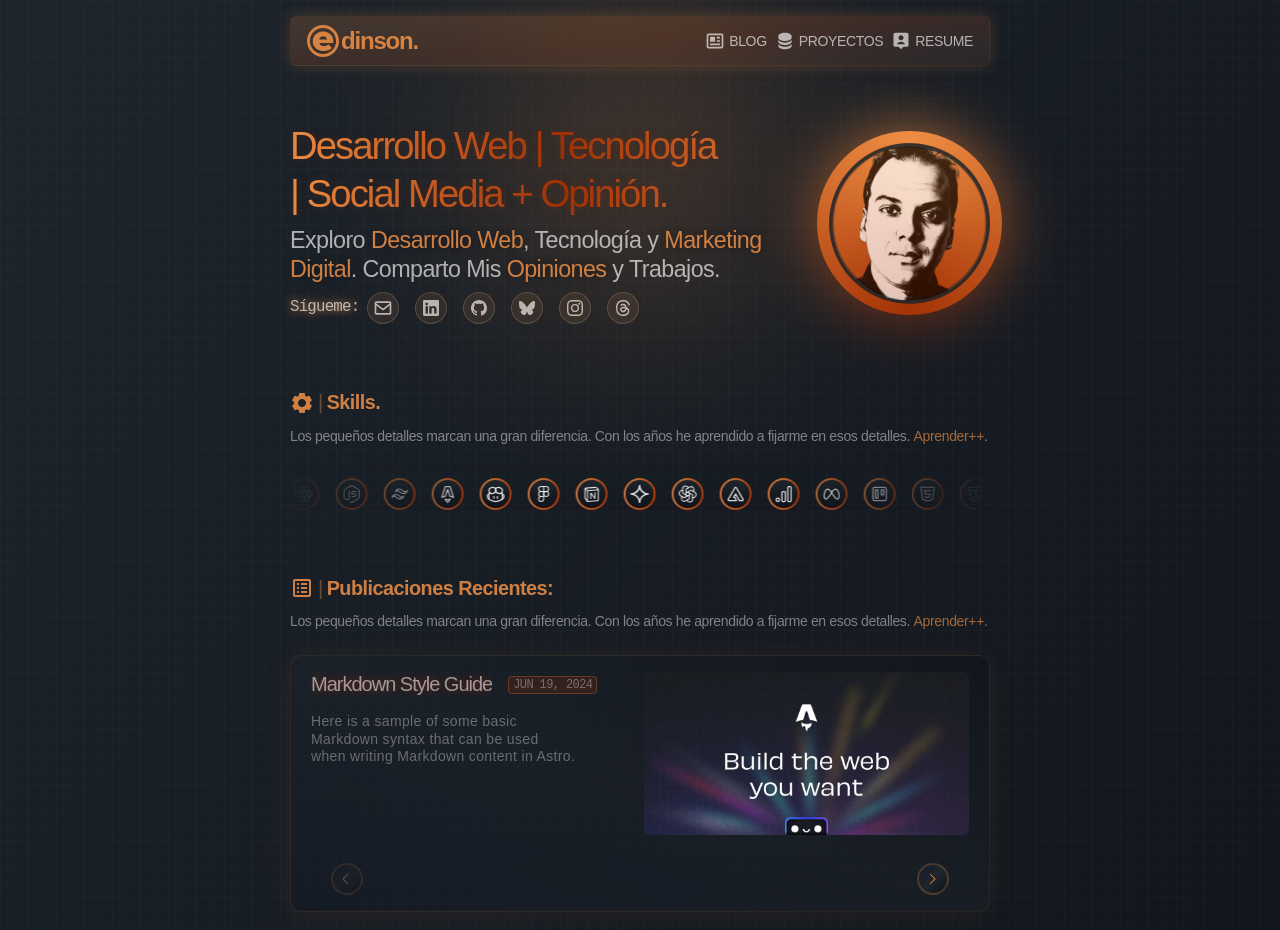
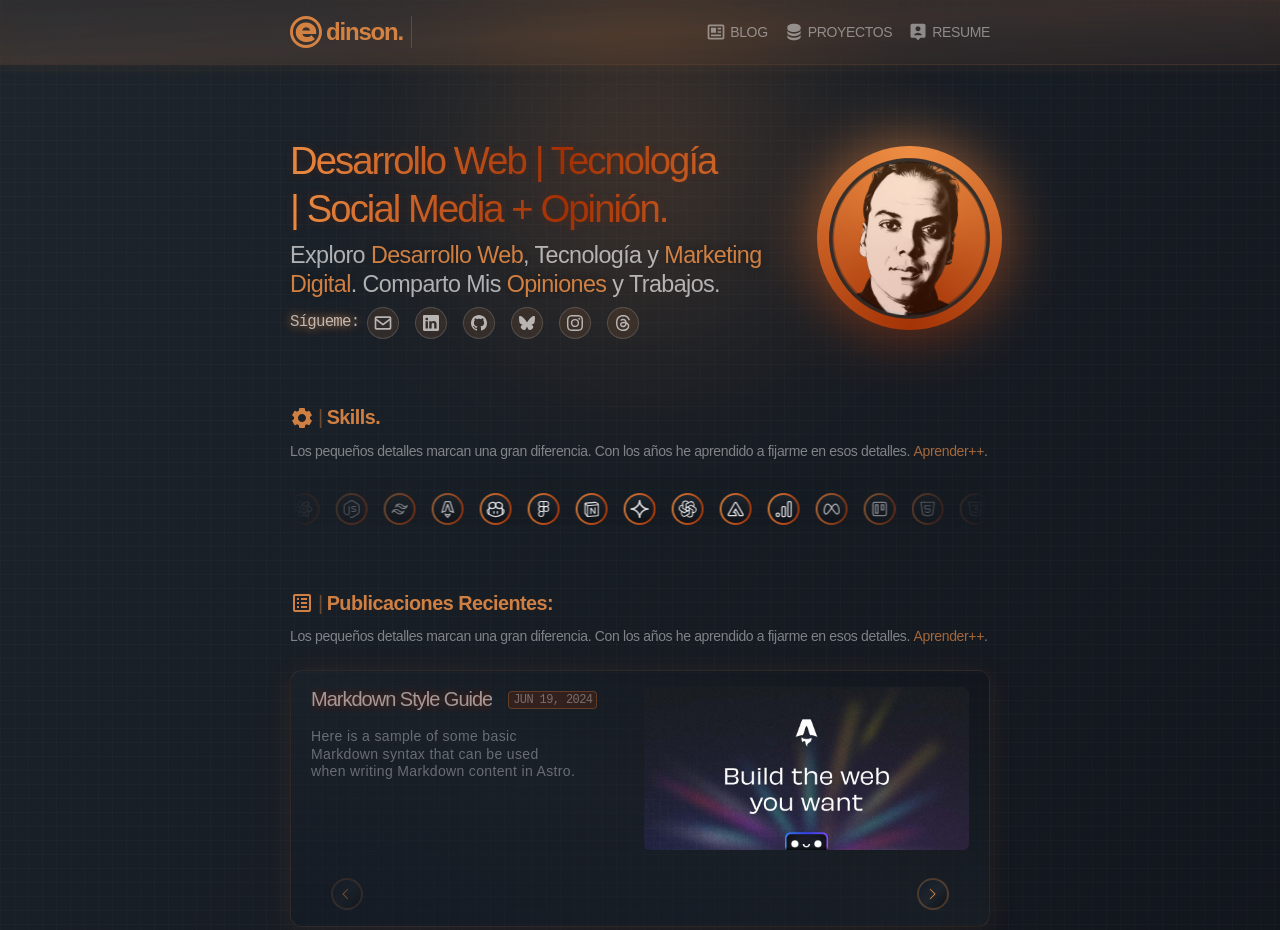
Before and after one commit to Edirju/opinion, an Astro site: page / in a window 1280 px wide. Shown: the top 930 px of the page. Built offline with nearby package versions, Linux system fonts and the light colour scheme; Astro itself is replaced by a stand-in of ours.

Commit message:
update css visual global + add tsconfig

```diff
--- a/src/components/Header.astro
+++ b/src/components/Header.astro
@@ -1,24 +1,26 @@
 ---
 import HeaderLink from "./HeaderLink.astro";
 import Logo from "../icons/Logo.astro";
-import { SITE_TITLE } from "../consts";
 ---
 
 <header
-  class="font-[family-name:var(--body)] text-[rgb(var(--light),0.65)] sticky top-4 z-20 bg-[rgb(var(--primary),0.10)] backdrop-blur-md backdrop-saturate-150 shadow-[0_0_15px_rgb(var(--primary),0.20)] border border-[rgb(var(--primary),0.05)] rounded-md max-w-[700px] px-4 py-2 flex flex-row flex-wrap items-center justify-between md:mx-auto mx-4 mb-[38px] md:mb-[72px] bg-linear-to-br from-[rgb(var(--primary),0.10)] via-[rgb(var(--accent),0.10)] to-[rgb(var(--secondary),0.10)]"
+  class="font-[family-name:var(--body)] text-[rgb(var(--light),0.45)] sticky top-0 z-20 bg-[rgb(var(--primary),0.1)] backdrop-blur-md backdrop-saturate-150 shadow-[0_0_15px_rgb(var(--primary),0.1)] w-full bg-linear-to-br from-[rgb(var(--dark),0.20)] via-[rgb(var(--primary),0.05)] to-[rgb(var(--black),0.20)] border-b border-[rgb(var(--primary),0.05)] mb-[36px] md:mb-[72px]"
+>
+  <section
+    class="max-w-[700px] p-4 md:px-0 flex flex-row flex-wrap items-center justify-between md:mx-auto"
   >
     <a
       href="/"
-    class="logo flex items-center transition-all duration-300 ease-in-out text-[rgb(var(--primary),0.85)] hover:text-[rgb(var(--light),0.85)] hover:text-shadow-[0_0_8px_rgb(var(--primary),0.85)]"
+      class="logo flex items-center transition-all duration-300 ease-in-out text-[rgb(var(--primary),0.85)] hover:text-[rgb(var(--light),0.85)] hover:text-shadow-[0_0_8px_rgb(var(--primary),0.85)] md:pr-2 md:border-r md:border-[rgb(var(--primary),0.25)]"
     >
       <figure
         class="hover:shadow-[0_0_8px_rgb(var(--primary),0.25)] rounded-full"
       >
         <Logo />
       </figure>
-    <h2 class="text-2xl font-bold tracking-tighter ml-0.5">dinson.</h2>
+      <h2 class="text-2xl font-bold tracking-tighter ml-1">dinson.</h2>
     </a>
-  <nav class="flex flex-wrap items-center justify-center gap-2">
+    <nav class="flex flex-wrap items-center justify-center md:gap-4 gap-6">
       <HeaderLink href="/blog">
         <svg
           xmlns="http://www.w3.org/2000/svg"
@@ -29,10 +31,12 @@ import { SITE_TITLE } from "../consts";
           style="fill: currentColor;transform: ;msFilter:;"
           ><path
             d="M19.875 3H4.125C2.953 3 2 3.897 2 5v14c0 1.103.953 2 2.125 2h15.75C21.047 21 22 20.103 22 19V5c0-1.103-.953-2-2.125-2zm0 16H4.125c-.057 0-.096-.016-.113-.016-.007 0-.011.002-.012.008L3.988 5.046c.007-.01.052-.046.137-.046h15.75c.079.001.122.028.125.008l.012 13.946c-.007.01-.052.046-.137.046z"
-        ></path><path d="M6 7h6v6H6zm7 8H6v2h12v-2h-4zm1-4h4v2h-4zm0-4h4v2h-4z"
+          ></path><path
+            d="M6 7h6v6H6zm7 8H6v2h12v-2h-4zm1-4h4v2h-4zm0-4h4v2h-4z"
           ></path></svg
         >
-      <span class="text-sm font-light uppercase tracking-tight hidden md:block"
+        <span
+          class="text-sm font-light uppercase tracking-tight hidden md:block"
           >Blog</span
         >
       </HeaderLink>
@@ -50,11 +54,12 @@ import { SITE_TITLE } from "../consts";
             d="M20 10c0 2.168-3.663 4-8 4s-8-1.832-8-4v3c0 2.168 3.663 4 8 4s8-1.832 8-4v-3z"
           ></path></svg
         >
-      <span class="text-sm font-light uppercase tracking-tight hidden md:block"
+        <span
+          class="text-sm font-light uppercase tracking-tight hidden md:block"
           >Proyectos</span
         >
       </HeaderLink>
-    <HeaderLink href="/resume" target='_blank'>
+      <HeaderLink href="/resume" target="_blank">
         <svg
           xmlns="http://www.w3.org/2000/svg"
           width="24"
@@ -66,102 +71,11 @@ import { SITE_TITLE } from "../consts";
             d="M19 2H5a2 2 0 0 0-2 2v13a2 2 0 0 0 2 2h4l3 3 3-3h4a2 2 0 0 0 2-2V4a2 2 0 0 0-2-2zm-7 3c1.727 0 3 1.272 3 3s-1.273 3-3 3c-1.726 0-3-1.272-3-3s1.274-3 3-3zM7.177 16c.558-1.723 2.496-3 4.823-3s4.266 1.277 4.823 3H7.177z"
           ></path></svg
         >
-      <span class="text-sm font-light uppercase tracking-tight hidden md:block"
+        <span
+          class="text-sm font-light uppercase tracking-tight hidden md:block"
           >Resume</span
         >
       </HeaderLink>
     </nav>
+  </section>
 </header>
-
-<!-- <style>
-  header {
-    background-image: linear-gradient(
-      to right bottom,
-      #f09146,
-      #dd7935,
-      #c96124,
-      #b64914,
-      #a23004
-    );
-  }
-</style> -->
-<!-- <header>
-	<nav>
-		<h2><a href="/">{SITE_TITLE}</a></h2>
-		<div class="internal-links">
-			<HeaderLink href="/">Home</HeaderLink>
-			<HeaderLink href="/blog">Blog</HeaderLink>
-			<HeaderLink href="/about">About</HeaderLink>
-		</div>
-		<div class="social-links">
-			<a href="https://m.webtoo.ls/@astro" target="_blank">
-				<span class="sr-only">Follow Astro on Mastodon</span>
-				<svg viewBox="0 0 16 16" aria-hidden="true" width="32" height="32"
-					><path
-						fill="currentColor"
-						d="M11.19 12.195c2.016-.24 3.77-1.475 3.99-2.603.348-1.778.32-4.339.32-4.339 0-3.47-2.286-4.488-2.286-4.488C12.062.238 10.083.017 8.027 0h-.05C5.92.017 3.942.238 2.79.765c0 0-2.285 1.017-2.285 4.488l-.002.662c-.004.64-.007 1.35.011 2.091.083 3.394.626 6.74 3.78 7.57 1.454.383 2.703.463 3.709.408 1.823-.1 2.847-.647 2.847-.647l-.06-1.317s-1.303.41-2.767.36c-1.45-.05-2.98-.156-3.215-1.928a3.614 3.614 0 0 1-.033-.496s1.424.346 3.228.428c1.103.05 2.137-.064 3.188-.189zm1.613-2.47H11.13v-4.08c0-.859-.364-1.295-1.091-1.295-.804 0-1.207.517-1.207 1.541v2.233H7.168V5.89c0-1.024-.403-1.541-1.207-1.541-.727 0-1.091.436-1.091 1.296v4.079H3.197V5.522c0-.859.22-1.541.66-2.046.456-.505 1.052-.764 1.793-.764.856 0 1.504.328 1.933.983L8 4.39l.417-.695c.429-.655 1.077-.983 1.934-.983.74 0 1.336.259 1.791.764.442.505.661 1.187.661 2.046v4.203z"
-					></path></svg
-				>
-			</a>
-			<a href="https://twitter.com/astrodotbuild" target="_blank">
-				<span class="sr-only">Follow Astro on Twitter</span>
-				<svg viewBox="0 0 16 16" aria-hidden="true" width="32" height="32"
-					><path
-						fill="currentColor"
-						d="M5.026 15c6.038 0 9.341-5.003 9.341-9.334 0-.14 0-.282-.006-.422A6.685 6.685 0 0 0 16 3.542a6.658 6.658 0 0 1-1.889.518 3.301 3.301 0 0 0 1.447-1.817 6.533 6.533 0 0 1-2.087.793A3.286 3.286 0 0 0 7.875 6.03a9.325 9.325 0 0 1-6.767-3.429 3.289 3.289 0 0 0 1.018 4.382A3.323 3.323 0 0 1 .64 6.575v.045a3.288 3.288 0 0 0 2.632 3.218 3.203 3.203 0 0 1-.865.115 3.23 3.23 0 0 1-.614-.057 3.283 3.283 0 0 0 3.067 2.277A6.588 6.588 0 0 1 .78 13.58a6.32 6.32 0 0 1-.78-.045A9.344 9.344 0 0 0 5.026 15z"
-					></path></svg
-				>
-			</a>
-			<a href="https://github.com/withastro/astro" target="_blank">
-				<span class="sr-only">Go to Astro's GitHub repo</span>
-				<svg viewBox="0 0 16 16" aria-hidden="true" width="32" height="32"
-					><path
-						fill="currentColor"
-						d="M8 0C3.58 0 0 3.58 0 8c0 3.54 2.29 6.53 5.47 7.59.4.07.55-.17.55-.38 0-.19-.01-.82-.01-1.49-2.01.37-2.53-.49-2.69-.94-.09-.23-.48-.94-.82-1.13-.28-.15-.68-.52-.01-.53.63-.01 1.08.58 1.23.82.72 1.21 1.87.87 2.33.66.07-.52.28-.87.51-1.07-1.78-.2-3.64-.89-3.64-3.95 0-.87.31-1.59.82-2.15-.08-.2-.36-1.02.08-2.12 0 0 .67-.21 2.2.82.64-.18 1.32-.27 2-.27.68 0 1.36.09 2 .27 1.53-1.04 2.2-.82 2.2-.82.44 1.1.16 1.92.08 2.12.51.56.82 1.27.82 2.15 0 3.07-1.87 3.75-3.65 3.95.29.25.54.73.54 1.48 0 1.07-.01 1.93-.01 2.2 0 .21.15.46.55.38A8.012 8.012 0 0 0 16 8c0-4.42-3.58-8-8-8z"
-					></path></svg
-				>
-			</a>
-		</div>
-	</nav>
-</header>
-<style>
-	header {
-		margin: 0;
-		padding: 0 1em;
-		background: white;
-		box-shadow: 0 2px 8px rgba(var(--black), 5%);
-	}
-	h2 {
-		margin: 0;
-		font-size: 1em;
-	}
-
-	h2 a,
-	h2 a.active {
-		text-decoration: none;
-	}
-	nav {
-		display: flex;
-		align-items: center;
-		justify-content: space-between;
-	}
-	nav a {
-		padding: 1em 0.5em;
-		color: var(--black);
-		border-bottom: 4px solid transparent;
-		text-decoration: none;
-	}
-	nav a.active {
-		text-decoration: none;
-		border-bottom-color: var(--accent);
-	}
-	.social-links,
-	.social-links a {
-		display: flex;
-	}
-	@media (max-width: 720px) {
-		.social-links {
-			display: none;
-		}
-	}
-</style> -->
--- a/src/styles/global.css
+++ b/src/styles/global.css
@@ -1,4 +1,7 @@
 @import "tailwindcss";
+@import "@fontsource-variable/inter";
+@import "@fontsource-variable/inconsolata";
+
 
 :root {
 	/* Colors */
--- a/tsconfig.json
+++ b/tsconfig.json
@@ -10,6 +10,10 @@
   "compilerOptions": {
     "strictNullChecks": true,
     "jsx": "react-jsx",
-    "jsxImportSource": "preact"
+    "jsxImportSource": "preact",
+    "baseUrl": "."  ,
+    "paths": {
+      "@/*": ["./src/*"]
+    }
   }
 }
```
Lines whose indentation alone changed are shown as unchanged.
